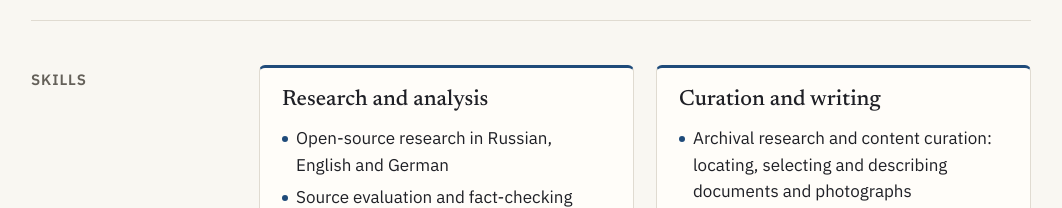
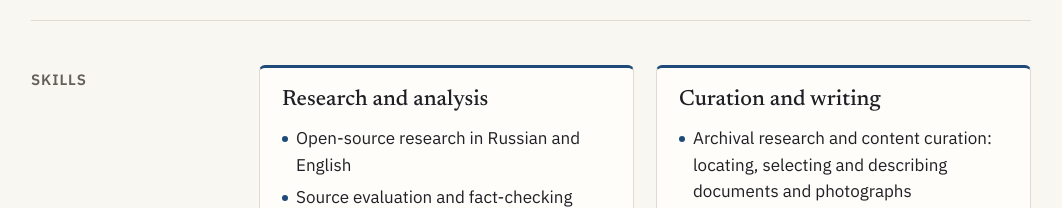
Before and after one commit to alla-kassianova/alla-kassianova.github.io, a plain HTML site: page index.html in a window 1280 px wide. Shown: the part 980-1188 px from the top of the page, without its empty margins (109-1171 px from the left). Drawn offline with Linux system fonts and the light colour scheme.

Commit message:
Update index.html

```diff
--- a/index.html
+++ b/index.html
@@ -272,7 +272,7 @@ footer { padding-top: 28px; color: var(--muted); font-size: 14px; }
       <div class="skill">
         <h3>Research and analysis</h3>
         <ul>
-          <li>Open-source research in Russian, English and German</li>
+          <li>Open-source research in Russian and English</li>
           <li>Source evaluation and fact-checking against primary records</li>
           <li>Reading large volumes of material and reducing them to structured findings</li>
           <li>Analytical writing for two audiences: scholars (articles, chapters) and decision-makers (memos, briefs)</li>
```
